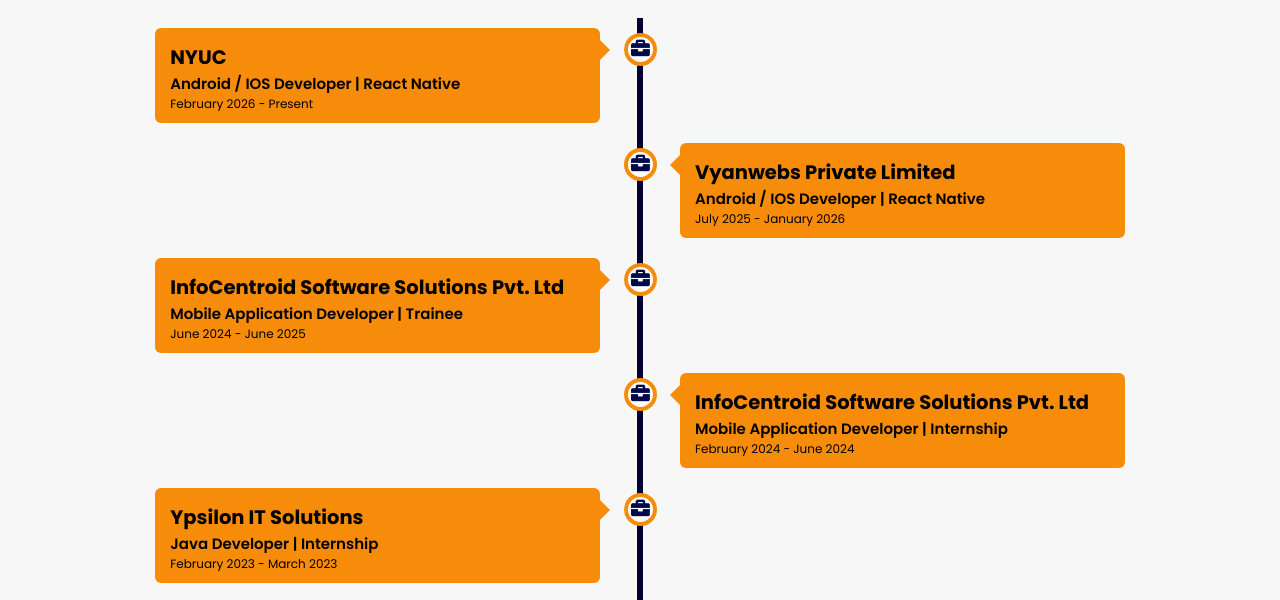
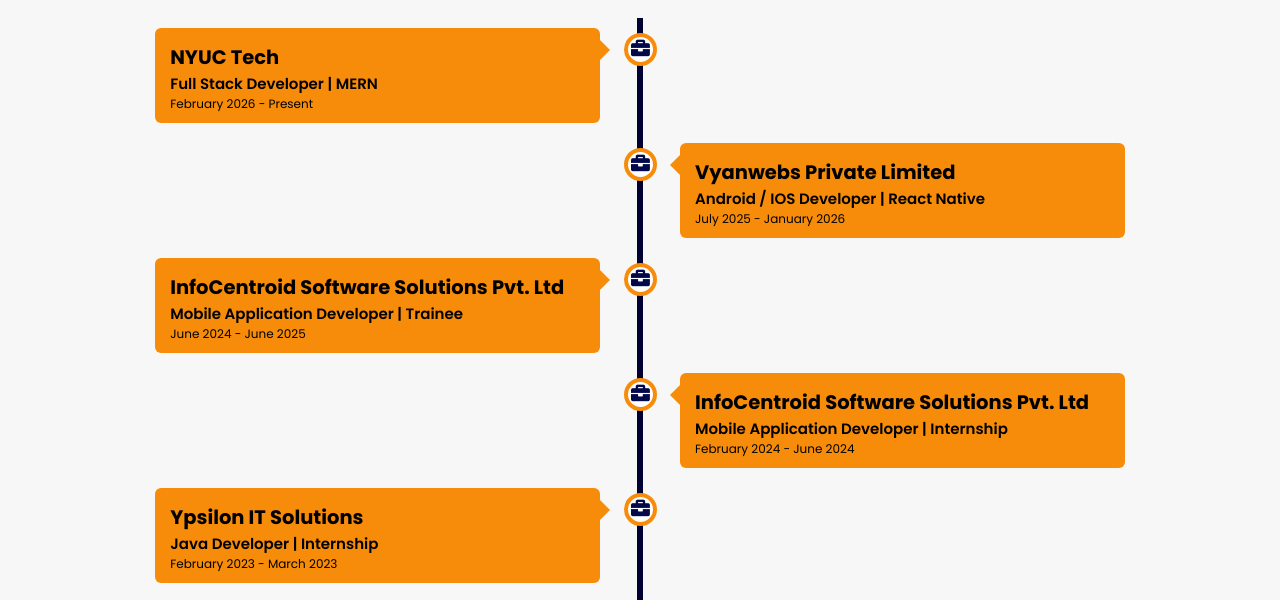
Before and after one commit to harshal-work/Portfolio_Harshal, a website: page experience/index.html in a window 1280 px wide. Shown: the part 148-748 px from the top of the page. Drawn offline with nearby package versions, Linux system fonts and the light colour scheme.

Commit message:
updated 2026

```diff
--- a/experience/index.html
+++ b/experience/index.html
@@ -45,10 +45,10 @@
     <div class="container left">
       <div class="content">
         <div class="tag">
-          <h2>NYUC</h2>
+          <h2>NYUC Tech</h2>
         </div>
         <div class="desc">
-            <h3>Android / iOS Developer | React Native</h3>
+            <h3>Full Stack Developer | MERN</h3>
             <p>February 2026 - Present</p>
         </div>
       </div>
```
Also changed, not shown: index.html (+2 -2 lines).
